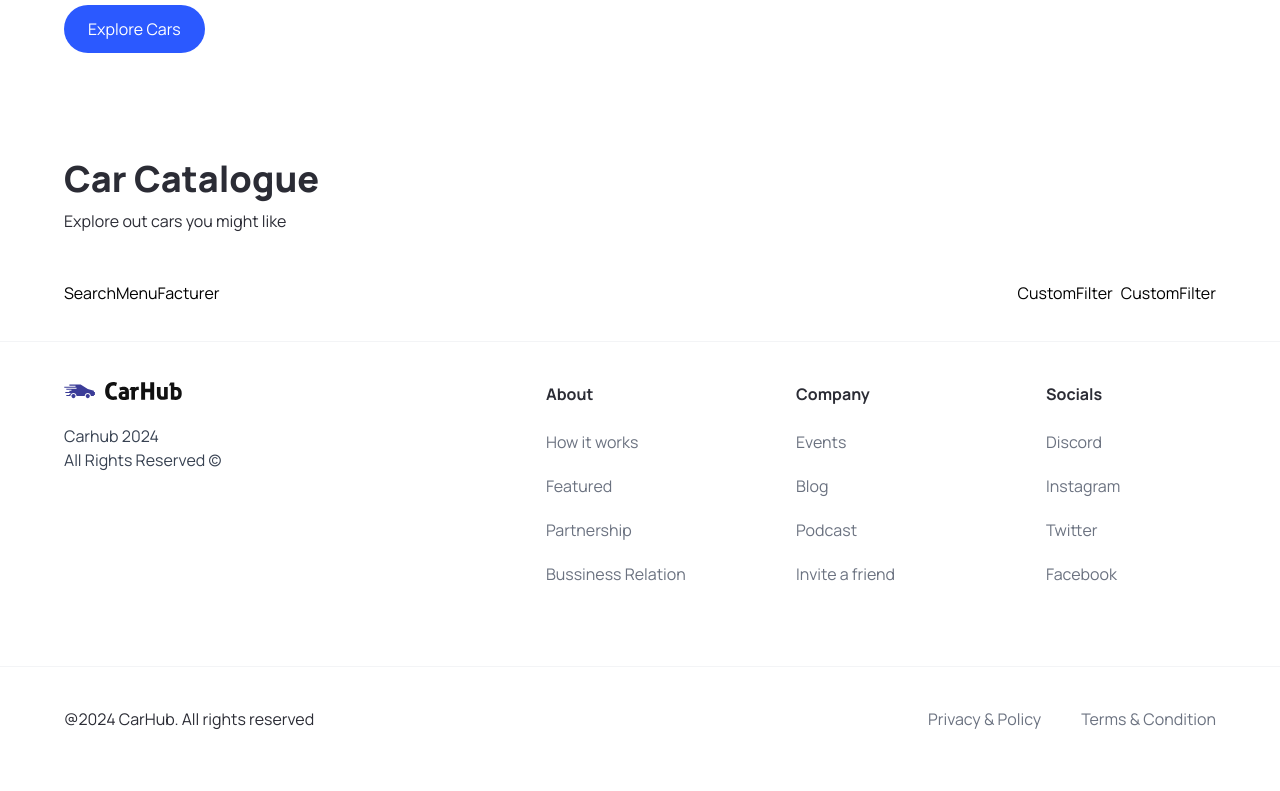
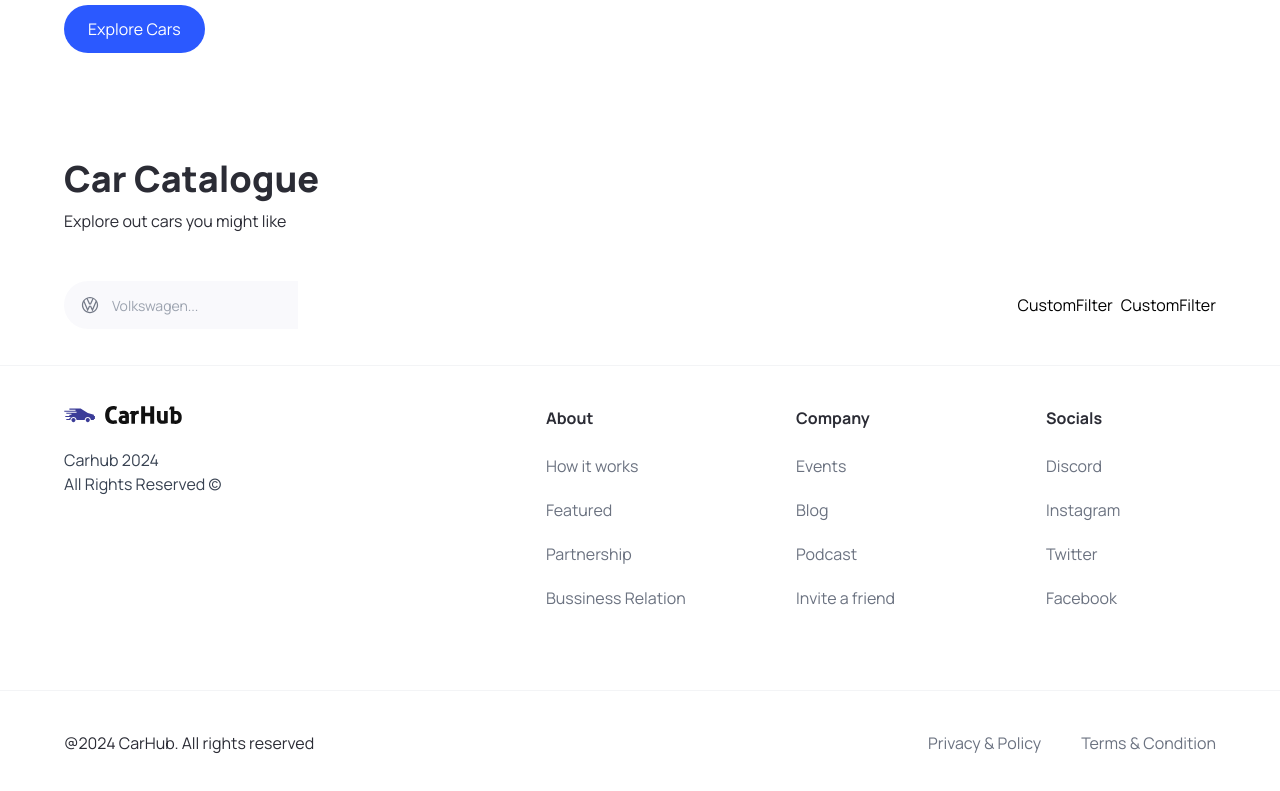
Before and after one commit to er-rochdi/cars-showcase, a Next.js app: page / in a window 1280 px wide. Shown: the part 705-1496 px from the top of the page. Built offline with nearby package versions, Linux system fonts and the light colour scheme.

Commit message:
add component serchmenufacturer

```diff
--- a/components/SearchBar.tsx
+++ b/components/SearchBar.tsx
@@ -3,7 +3,7 @@
 import { useState } from 'react';
 
 const SearchBar = () => {
-    const [manufacturer,setManufacturer] = useState('')
+    const [manufacturer,setManuFacturer] = useState('')
     const handleSearch = () => {
 
     }
@@ -13,7 +13,7 @@
             <div className='searchbar__item'>
              <SearchMenuFacturer
              manufacturer={manufacturer}
-             setManufacturer={setManufacturer}
+             setManuFacturer={setManuFacturer}
 
               />
             </div>
--- a/components/SearchMenuFacturer.tsx
+++ b/components/SearchMenuFacturer.tsx
@@ -1,10 +1,102 @@
-import React from 'react'
+"use client";
 import {SearchMenuFacturerProps} from '@/types';
+import { Combobox, Transition } from "@headlessui/react";
+import Image from "next/image";
+import { manufacturers } from "@/constants";
+import { Fragment, useState } from "react";
 
-const SearchMenuFacturer = ({manufacturer,setManufacturer}:SearchMenuFacturerProps) => {
+
+
+
+const SearchMenuFacturer = ({manufacturer,setManuFacturer}:SearchMenuFacturerProps) => {
+  const [query, setQuery] = useState("");
+
+  const filteredManufacturers =
+    query === ""
+      ? manufacturers
+      : manufacturers.filter((item) =>
+          item
+            .toLowerCase()
+            .replace(/\s+/g, "")
+            .includes(query.toLowerCase().replace(/\s+/g, ""))
+        );
+
   return (
-    <div>SearchMenuFacturer</div>
-  )
-}
+    <div className='search-manufacturer'>
+      <Combobox value={manufacturer} onChange={setManuFacturer}>
+        <div className='relative w-full'>
+          {/* Button for the combobox. Click on the icon to see the complete dropdown */}
+          <Combobox.Button className='absolute top-[14px]'>
+            <Image
+              src='/car-logo.svg'
+              width={20}
+              height={20}
+              className='ml-4'
+              alt='car logo'
+            />
+          </Combobox.Button>
+
+          {/* Input field for searching */}
+          <Combobox.Input
+            className='search-manufacturer__input'
+            displayValue={(item: string) => item}
+            onChange={(event) => setQuery(event.target.value)} // Update the search query when the input changes
+            placeholder='Volkswagen...'
+          />
+
+          {/* Transition for displaying the options */}
+          <Transition
+            as={Fragment} // group multiple elements without introducing an additional DOM node i.e., <></>
+            leave='transition ease-in duration-100'
+            leaveFrom='opacity-100'
+            leaveTo='opacity-0'
+            afterLeave={() => setQuery("")} // Reset the search query after the transition completes
+          >
+            <Combobox.Options
+              className='absolute mt-1 max-h-60 w-full overflow-auto rounded-md bg-white py-1 text-base shadow-lg ring-1 ring-black ring-opacity-5 focus:outline-none sm:text-sm'
+              static
+            >
+              {filteredManufacturers.length === 0 && query !== "" ? (
+                <Combobox.Option
+                  value={query}
+                  className='search-manufacturer__option'
+                >
+                  Create "{query}"
+                </Combobox.Option>
+              ) : (
+                filteredManufacturers.map((item) => (
+                  <Combobox.Option
+                    key={item}
+                    className={({ active }) =>
+                      `relative search-manufacturer__option ${
+                        active ? "bg-primary-blue text-white" : "text-gray-900"
+                      }`
+                    }
+                    value={item}
+                  >
+                    {({ selected, active }) => (
+                      <>
+                        <span className={`block truncate ${selected ? "font-medium" : "font-normal"}`}>
+                          {item}
+                        </span>
+
+                        {/* Show an active blue background color if the option is selected */}
+                        {selected ? (
+                          <span className={`absolute inset-y-0 left-0 flex items-center pl-3 ${active? "text-white": "text-pribg-primary-purple"}`}
+                          ></span>
+                        ) : null}
+                      </>
+                    )}
+                  </Combobox.Option>
+                ))
+              )}
+            </Combobox.Options>
+          </Transition>
+        </div>
+      </Combobox>
+    </div>
+  );
+};
+
 
 export default SearchMenuFacturer
--- a/types/index.ts
+++ b/types/index.ts
@@ -11,5 +11,5 @@
 
 export interface SearchMenuFacturerProps{
     manufacturer:string,
-    setManufacturer:(manufacturer:string)=> void,
+    setManuFacturer:(manufacturer:string)=> void,
 }
```
